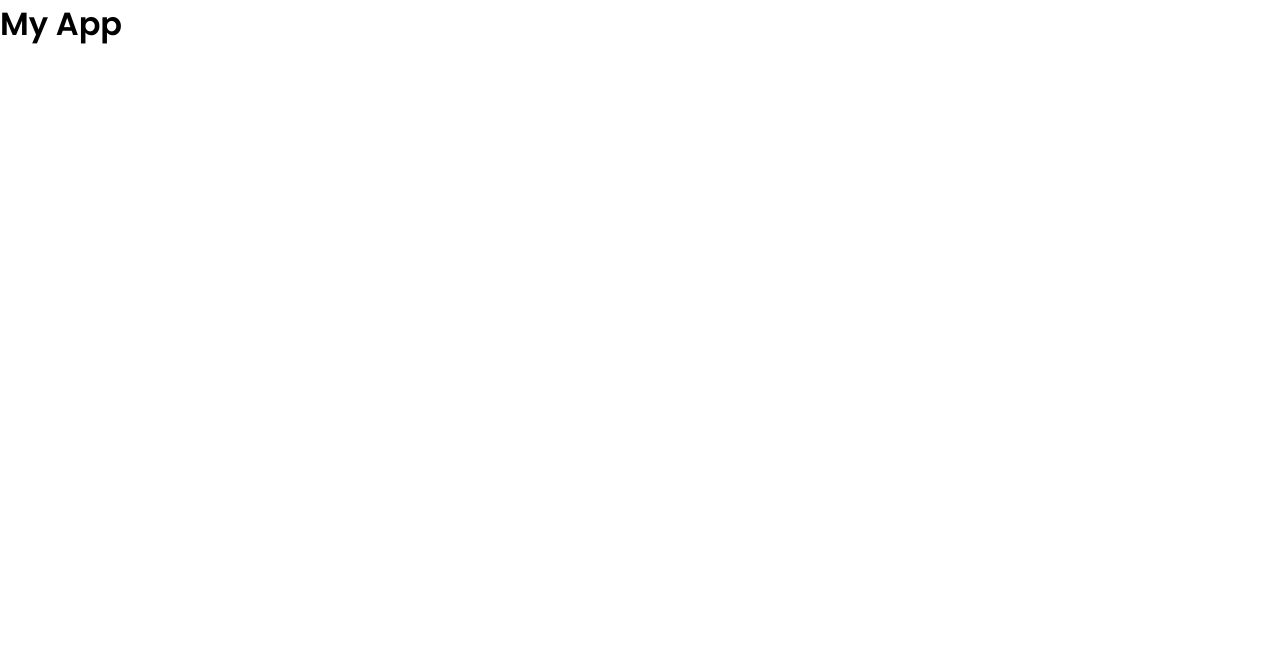
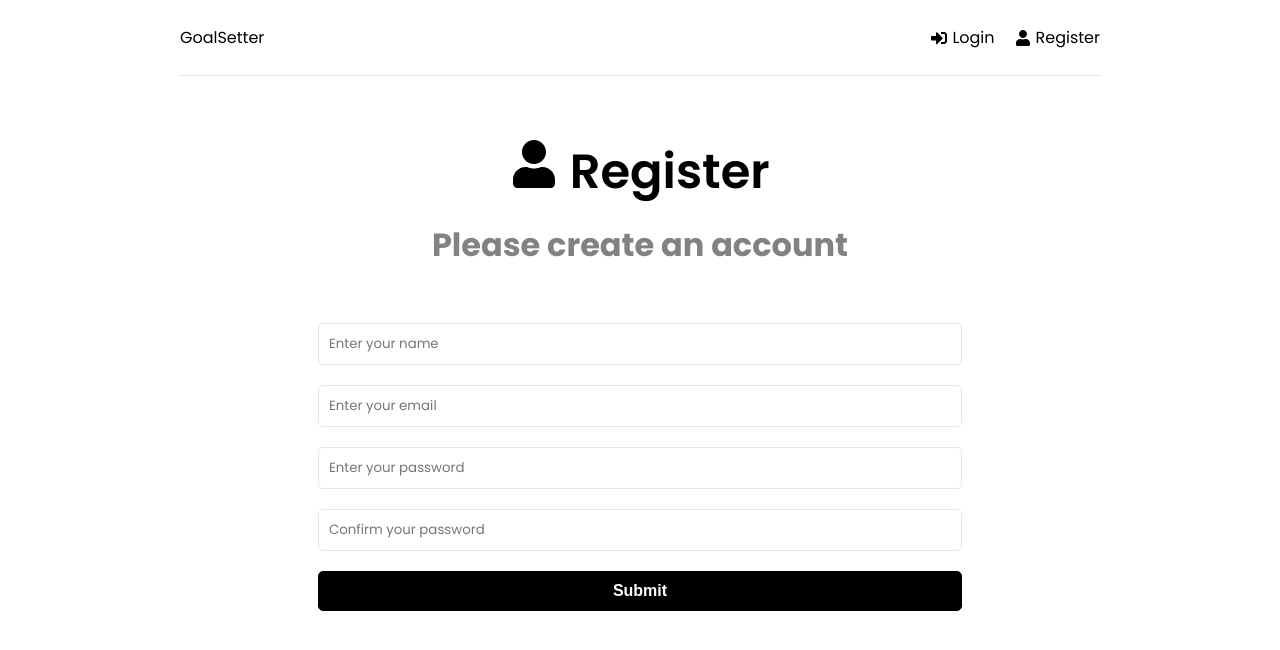
Before and after one commit to matthewgstillman/goalsetter-mern, a React (Create React App) app in the folder frontend/: page /register in a window 1280 px wide. Shown: the top 650 px of the page. Built offline with nearby package versions, Linux system fonts and the light colour scheme.

Commit message:
Latest commit

```diff
--- a/frontend/package.json
+++ b/frontend/package.json
@@ -9,7 +9,9 @@
     "@testing-library/user-event": "^14.2.0",
     "react": "^18.1.0",
     "react-dom": "^18.1.0",
+    "react-icons": "^4.3.1",
     "react-redux": "^8.0.2",
+    "react-router-dom": "^6.3.0",
     "react-scripts": "5.0.1",
     "web-vitals": "^2.1.4"
   },
--- a/frontend/src/App.js
+++ b/frontend/src/App.js
@@ -1,10 +1,23 @@
+import { BrowserRouter as Router, Routes, Route  } from "react-router-dom";
+import Header from "./components/Header"
+import Dashboard from "./pages/Dashboard";
+import Login from "./pages/Login";
+import Register from "./pages/Register";
 
-
-function App() {
+const App = () => {
   return (
-    <div className="App">
-      <h1>My App</h1>
-    </div>
+    <>
+    <Router>
+      <div className="container">
+        <Header/>
+        <Routes>
+          <Route path="/" element={<Dashboard/>}/>
+          <Route path="/login" element={<Login/>}/>
+          <Route path="/register" element={<Register/>}/>
+        </Routes>
+      </div>
+    </Router>
+    </>
   );
 }
 
--- /dev/null
+++ b/frontend/src/components/Header.jsx
@@ -0,0 +1,26 @@
+import {FaSignInAlt, FaSignOutAlt, FaUser} from "react-icons/fa";
+import {Link} from "react-router-dom";
+
+const Header = () => {
+  return (
+    <header className="header">
+        <div className="logo">
+            <Link to="/">GoalSetter</Link>
+        </div>
+        <ul>
+            <li>
+                <Link to="/login">
+                    <FaSignInAlt/> Login
+                </Link>
+            </li>
+            <li>
+                <Link to="/register">
+                    <FaUser/> Register
+                </Link>
+            </li>
+        </ul>
+    </header>
+  )
+}
+
+export default Header
--- /dev/null
+++ b/frontend/src/pages/Dashboard.jsx
@@ -0,0 +1,7 @@
+const Dashboard = () => {
+  return (
+    <div>Dashboard</div>
+  )
+}
+
+export default Dashboard
--- /dev/null
+++ b/frontend/src/pages/Login.jsx
@@ -0,0 +1,65 @@
+import {useState, useEffect} from "react";
+import { FaSignInAlt } from "react-icons/fa"
+
+const Login = () => {
+  const [formData, setFormData] = useState({
+    email: "",
+    password: "",
+  })
+
+  const { email, password } = formData;
+
+  const onChange = (event) => {
+      setFormData((prevState) => ({
+        ...prevState,
+        [event.target.name]: event.target.value,
+      }))
+  }
+
+  const onSubmit = (event) => {
+      event.preventDefault();
+  }
+
+  return (
+    <>
+      <section className="heading">
+        <h1>
+          <FaSignInAlt/> Login
+        </h1>
+        <p>Login and start setting goals</p>
+      </section>
+
+      <section className="form">
+        <form onSubmit={onSubmit}>
+        <div className="form-group">
+            <input
+            type="email"
+            className="form-control"
+            id="email"
+            name="email"
+            value={email}
+            placeholder="Enter your email"
+            onChange={onChange}
+            />
+        </div>
+        <div className="form-group">
+            <input
+            type="password"
+            className="form-control"
+            id="password"
+            name="password"
+            value={password}
+            placeholder="Enter your password"
+            onChange={onChange}
+            />
+        </div>
+        <div className="form-group">
+          <button type="submit" className="btn btn-block">Submit</button>
+        </div>
+        </form>
+      </section>
+    </>
+  )
+}
+
+export default Login
--- /dev/null
+++ b/frontend/src/pages/Register.jsx
@@ -0,0 +1,89 @@
+import {useState, useEffect} from "react";
+import {FaUser} from "react-icons/fa"
+
+const Register = () => {
+  const [formData, setFormData] = useState({
+    name: "",
+    email: "",
+    password: "",
+    password2: "",
+  })
+
+  const {name, email, password, password2} = formData;
+
+  const onChange = (event) => {
+      setFormData((prevState) => ({
+        ...prevState,
+        [event.target.name]: event.target.value,
+      }))
+  }
+
+  const onSubmit = (event) => {
+      event.preventDefault();
+  }
+
+  return (
+    <>
+      <section className="heading">
+        <h1>
+          <FaUser/> Register
+        </h1>
+        <p>Please create an account</p>
+      </section>
+
+      <section className="form">
+          <form onSubmit={onSubmit}>
+          <div className="form-group">
+            <input
+            type="text"
+            className="form-control"
+            id="name"
+            name="name"
+            value={name}
+            placeholder="Enter your name"
+            onChange={onChange}
+            />
+          </div>
+        <div className="form-group">
+            <input
+            type="email"
+            className="form-control"
+            id="email"
+            name="email"
+            value={email}
+            placeholder="Enter your email"
+            onChange={onChange}
+            />
+        </div>
+        <div className="form-group">
+            <input
+            type="password"
+            className="form-control"
+            id="password"
+            name="password"
+            value={password}
+            placeholder="Enter your password"
+            onChange={onChange}
+            />
+        </div>
+        <div className="form-group">
+            <input
+            type="password"
+            className="form-control"
+            id="password2"
+            name="password2"
+            value={password2}
+            placeholder="Confirm your password"
+            onChange={onChange}
+            />
+        </div>
+        <div className="form-group">
+          <button type="submit" className="btn btn-block">Submit</button>
+        </div>
+        </form>
+      </section>
+    </>
+  )
+}
+
+export default Register
```
Also changed, not shown: 1 other file (tests, documents, lock files or other folders).
